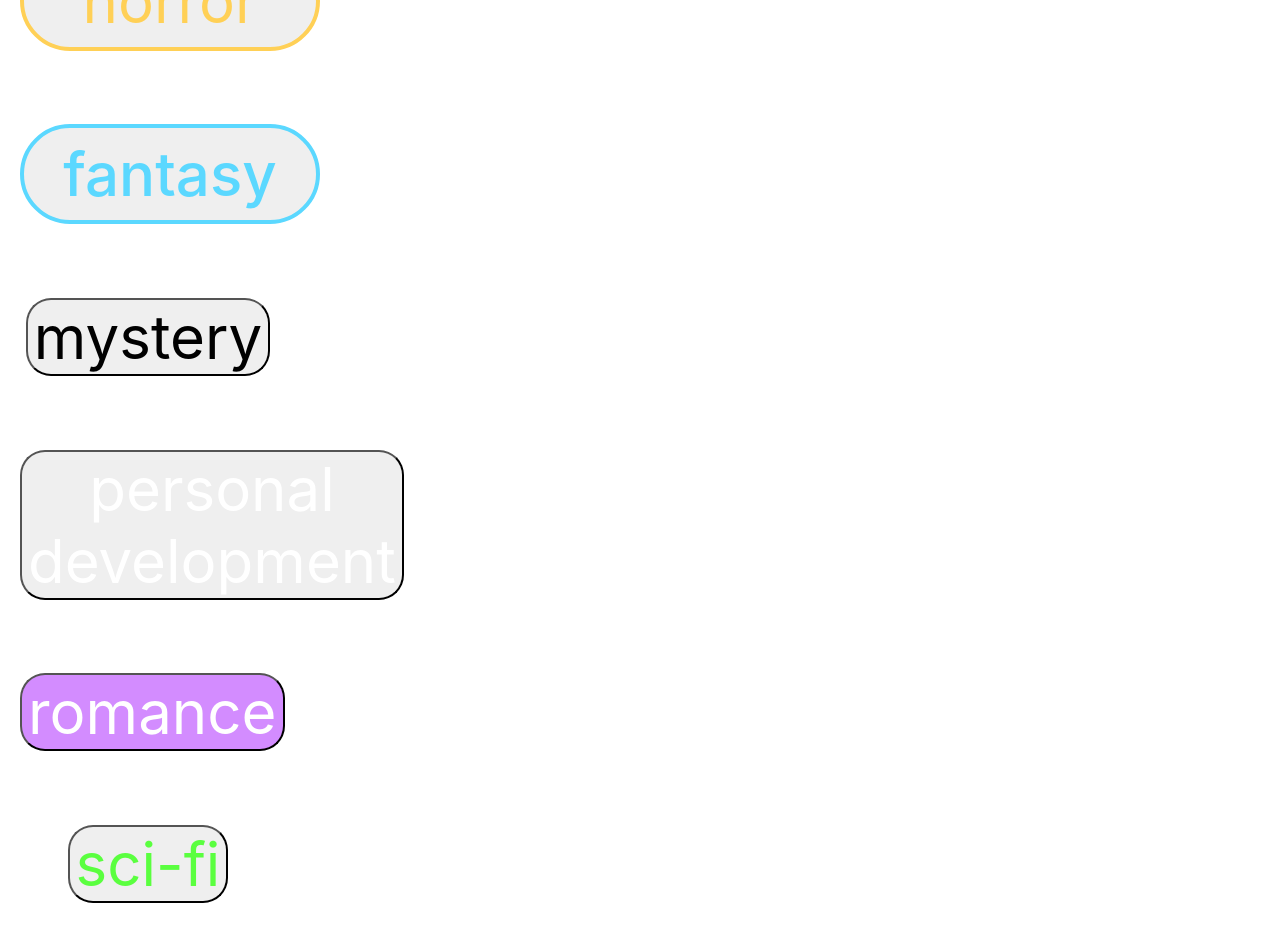
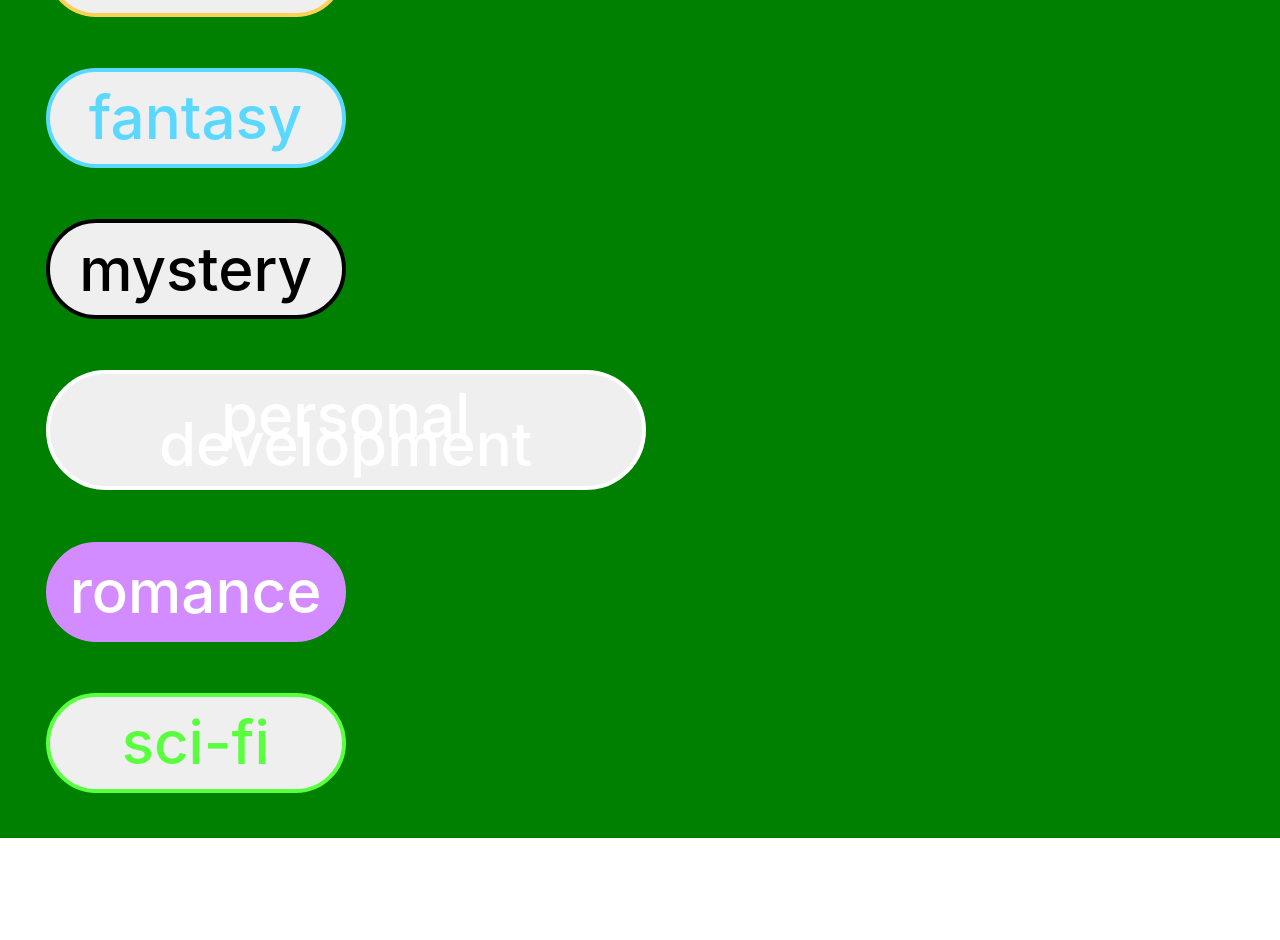
Before and after one commit to isverzh85/libraryProject, a React (Create React App) app: page / in a window 1280 px wide. Shown: the part 280-1220 px from the top of the page. After the commit the page ends 1118 px from the top, so only its background shows below. Built offline with nearby package versions, Linux system fonts and the light colour scheme.

Commit message:
css changes made

```diff
--- a/src/Layout/SidePanel/Nav/Nav.js
+++ b/src/Layout/SidePanel/Nav/Nav.js
@@ -26,11 +26,21 @@ export const Nav = () => {
         setBookList(books)
    }
 console.log(bookLists)
+
  return (
-
-      <div className={styles.list}>
-         {bookLists?.length > 0 && bookLists?.map((book => {
-           const year = book.first_publish_year
+         <div className={styles.list}>
+            <nav className={styles.listButtons}>
+               <button type="button" className={styles.navListItem1} onClick={() => getBookData('cooking')}>cooking</button>
+               <button type="button" className={styles.navListItem2} onClick={() => getBookData('horror')}>horror</button>
+               <button type="button" className={styles.navListItem3} onClick={() => getBookData('fantasy')}>fantasy</button>
+               <button type="button" className={styles.navListItem4} onClick={() => getBookData('mystery')}>mystery</button>
+               <button type="button" className={styles.navListItem5} onClick={() => getBookData('personal_development')}>personal development</button>
+               <button type="button" className={styles.navListItem6} onClick={() => getBookData('romance')}>romance</button>
+               <button type="button" className={styles.navListItem7} onClick={() => getBookData('sci-fi')}>sci-fi</button>
+            </nav>
+            <div className={styles.listBook}>
+              {bookLists?.length > 0 && bookLists?.map((book => {
+               const year = book.first_publish_year
            return (
              <div className={styles.bookList}>
                 <div className={styles.year}>{year}</div>
@@ -48,19 +58,11 @@ console.log(bookLists)
                 })
               }
               </div>
-
             )
            })
         )}
-      <div className={styles.listButtons}>
-          <button type="button" className={styles.navListItem1} onClick={() => getBookData('cooking')}>cooking</button>
-          <button type="button" className={styles.navListItem2} onClick={() => getBookData('horror')}>horror</button>
-          <button type="button" className={styles.navListItem3} onClick={() => getBookData('fantasy')}>fantasy</button>
-          <button type="button" className={styles.navListItem4} onClick={() => getBookData('mystery')}>mystery</button>
-          <button type="button" className={styles.navListItem5} onClick={() => getBookData('personal_development')}>personal development</button>
-          <button type="button" className={styles.navListItem6} onClick={() => getBookData('romance')}>romance</button>
-          <button type="button" className={styles.navListItem7} onClick={() => getBookData('sci-fi')}>sci-fi</button>
-       </div>
+        </div>
+
     </div>
  )};
 
--- a/src/Layout/SidePanel/Nav/styles.module.scss
+++ b/src/Layout/SidePanel/Nav/styles.module.scss
@@ -7,9 +7,8 @@
 .listButtons{
     display: flex;
     flex-direction: column;
-    position: absolute;
     width:20%;
-    height: 150%;
+    height: 100%;
 }
 
 .navSidePanel{
@@ -30,12 +29,12 @@
     height: 100px;
     top: 38px;
     left: 47px;
-    margin: auto;
+    margin: 10%;
 }
 
 .navListItem2{
     font-size: 60px;
-    margin: auto;
+    margin: 10%;
     font-family: Inter;
     color: #FFD056;
     border-radius:100px;
@@ -56,7 +55,7 @@
     box-sizing: border-box;
     width: 300px;
     height: 100px;
-    margin: auto;
+    margin: 10%;
     font-family: Inter;
     color: #5BD8FF;
     border-radius:100px;
@@ -64,43 +63,74 @@
 
 .navListItem4{
     font-size: 60px;
-    margin: auto;
+    font-style: normal;
+    font-weight: 500;
+    line-height: 29px;
+    border: 4px solid #000000 ;
+    box-sizing: border-box;
+    width: 300px;
+    height: 100px;
+    margin: 10%;
     font-family: Inter;
     color: #000000;
-    border-radius:25px;
+    border-radius:100px;
 }
 
 .navListItem5{
     font-size: 60px;
-    margin: auto;
+    font-style: normal;
+    font-weight: 500;
+    line-height: 29px;
+    border: 4px solid #FFFFFF ;
+    box-sizing: border-box;
+    width: 600px;
+    height: 120px;
+    margin: 10%;
     font-family: Inter;
     color: #FFFFFF;
-    border-radius:25px;
+    border-radius:100px;
 }
 
 .navListItem6{
     font-size: 60px;
-    margin: auto;
+    font-style: normal;
+    font-weight: 500;
+    line-height: 29px;
+    border: 4px solid #D38CFF;
+    box-sizing: border-box;
+    width: 300px;
+    height: 100px;
+    margin: 10%;
     font-family: Inter;
     background: #D38CFF ;
     color: #FFFFFF;
-    border-radius:25px;
+    border-radius:100px;
 }
 
 .navListItem7{
     font-size: 60px;
-    margin: auto;
+    font-style: normal;
+    font-weight: 500;
+    line-height: 29px;
+    border: 4px solid #5AFF3F;
+    box-sizing: border-box;
+    width: 300px;
+    height: 100px;
+    margin: 10%;
     font-family: Inter;
     color: #5AFF3F;
-    border-radius:25px;
+    border-radius:100px;
 }
 .title{
     color: #FFFFFF;
+    margin-left:18%;
+    margin-bottom: 3%;
 }
 
 .author{
     color: #FFFFFF;
-
+    margin-left:18%;
+    margin-bottom: 3%;
 }
 
 .cover{
@@ -115,5 +145,8 @@
     font-size: 44px;
     font-family:Inter;
     color: #FFFFFF;
+}
 
+.listBook{
+    margin: 2% 5% 6%;
 }
```
